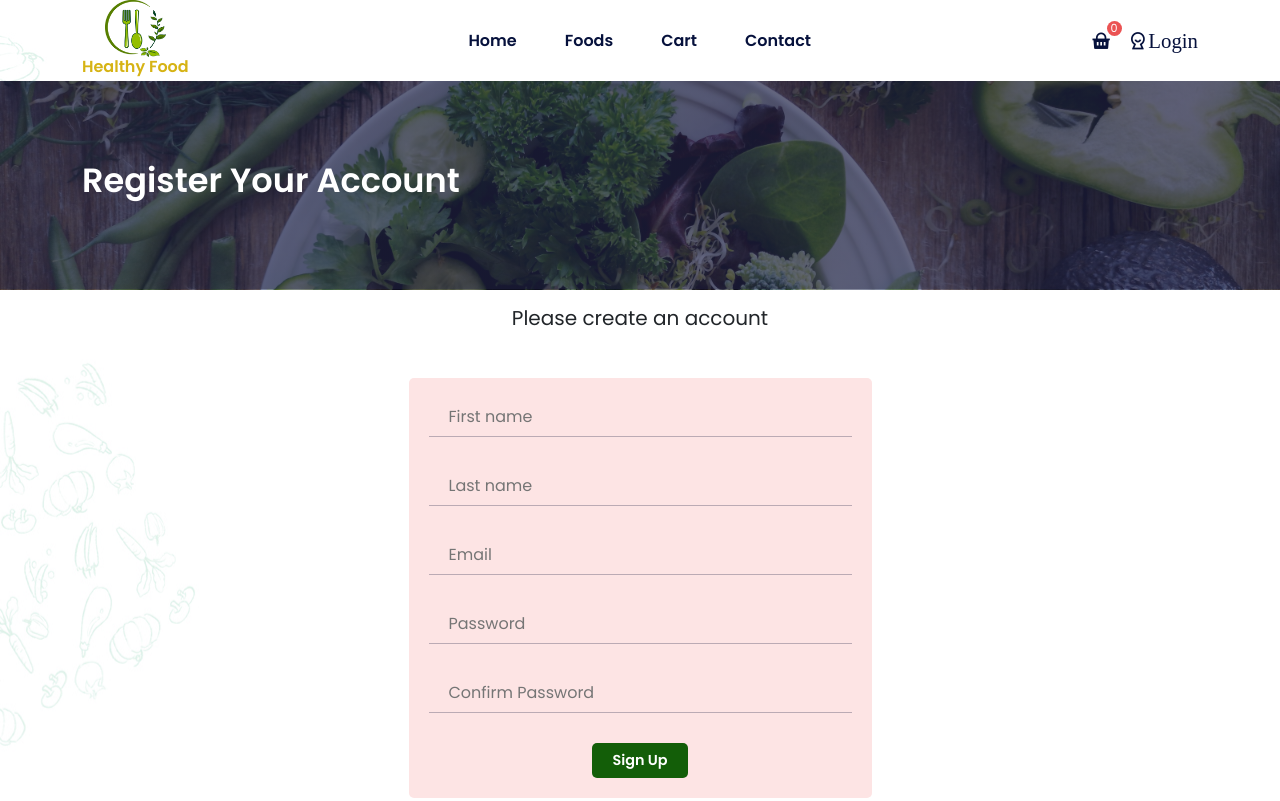
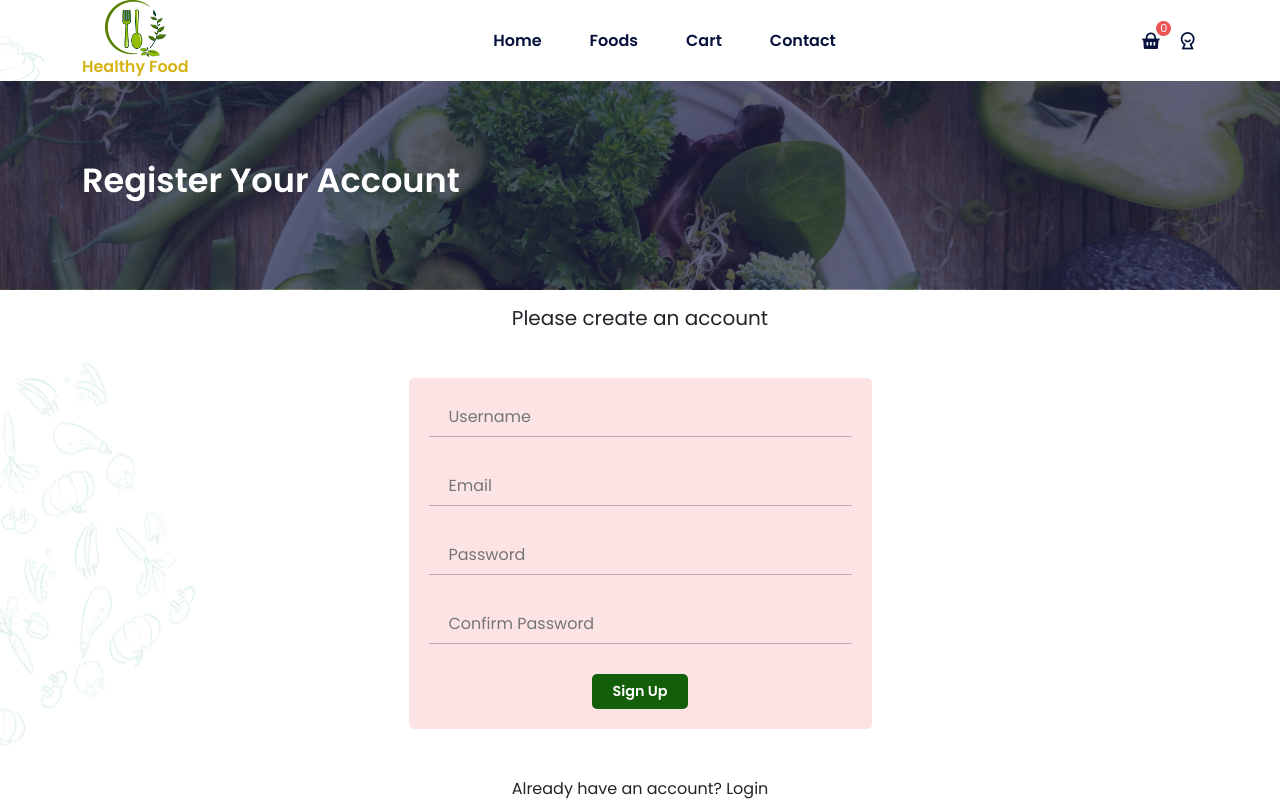
Before and after one commit to hagonin/food-order-reactjs-firebase, a React (Create React App) app: page /register in a window 1280 px wide. Shown: the top 801 px of the page. Built offline with nearby package versions, Linux system fonts and the light colour scheme; a web font is replaced by a local one.

Commit message:
fix auth

```diff
--- /dev/null
+++ b/src/API.js
@@ -0,0 +1 @@
+// const api = fde7b4e8750a4aa692729cc684e59697;
--- a/src/components/Header/Header.js
+++ b/src/components/Header/Header.js
@@ -5,7 +5,7 @@ import { Container } from 'reactstrap';
 import logo from '../../assets/images/logo.png';
 import { cartUiActions } from '../../store/shopping-cart/cartUiSlice';
 import '../../globalstyles/header.css';
-import { reset, logout } from '../../store/auth/authSlice';
+import { authActions, logout } from '../../store/auth/authSlice';
 
 const nav_link = [
 	{ display: 'Home', path: '/home' },
@@ -33,7 +33,7 @@ export default function Header() {
 
 	const onLogout = () => {
 		dispatch(logout());
-		dispatch(reset());
+		dispatch(authActions.reset());
 		navigate('/home');
 	};
 
@@ -91,7 +91,7 @@ export default function Header() {
 						) : (
 							<span className="user">
 								<Link to="/login">
-									<i className="ri-user-5-line">Login</i>
+									<i className="ri-user-5-line"></i>
 								</Link>
 							</span>
 						)}
--- a/src/globalstyles/header.css
+++ b/src/globalstyles/header.css
@@ -129,6 +129,9 @@
 }
 
 @media only screen and (max-width: 768px) {
+	.navigation {
+		width: 0;
+	}
 	.header {
 		width: 100%;
 		height: 80px;
--- a/src/pages/Login.js
+++ b/src/pages/Login.js
@@ -5,11 +5,11 @@ import { useDispatch, useSelector } from 'react-redux';
 
 import Title from '../components/Title/Title';
 import CommonSection from '../components/UI/common-section/CommonSection';
-import { reset, login } from '../store/auth/authSlice';
+import {authActions, login} from '../store/auth/authSlice';
 import Spinner from '../components/Spinner/Spinner';
 
 const Login = () => {
-	const loginNameRef = useRef();
+	const loginMailRef = useRef();
 	const loginPasswordRef = useRef();
 
 	const navigate = useNavigate();
@@ -21,21 +21,21 @@ const Login = () => {
 
 	useEffect(() => {
 		if (isError) {
-			console.log("Error, try to find the solution!");;
+			console.log('Error, try to find the solution!');
 		}
 
 		if (isSuccess || user) {
 			navigate('/home');
 		}
 
-		dispatch(reset());
+		dispatch(authActions.reset());
 	}, [user, isError, isSuccess, message, navigate, dispatch]);
 
 	const submitHandler = (e) => {
 		e.preventDefault();
 
 		const userData = {
-			loginNameRef,
+			loginMailRef,
 			loginPasswordRef,
 		};
 
@@ -44,7 +44,7 @@ const Login = () => {
 
 	if (isLoading) {
 		return <Spinner />;
-	};
+	}
 
 	return (
 		<Title title="Login">
@@ -59,7 +59,7 @@ const Login = () => {
 										type="email"
 										placeholder="Email"
 										required
-										ref={loginNameRef}
+										ref={loginMailRef}
 									/>
 								</div>
 								<div className="form__group">
--- a/src/pages/Register.js
+++ b/src/pages/Register.js
@@ -4,19 +4,18 @@ import CommonSection from '../components/UI/common-section/CommonSection';
 import { Container, Row, Col } from 'reactstrap';
 import { Link, useNavigate } from 'react-router-dom';
 import { useDispatch, useSelector } from 'react-redux';
-import { reset, register } from '../store/auth/authSlice';
+import { authActions, register } from '../store/auth/authSlice';
 import Spinner from '../components/Spinner/Spinner';
 
 const Register = () => {
 	const [formData, setFormData] = useState({
-		firstName: '',
-		lastName: '',
+		username:'',
 		email: '',
 		password: '',
 		confirmPassword: '',
 	});
 
-	const { firstName, lastName, email, password, confirmPassword } = formData;
+	const { username, email, password, confirmPassword } = formData;
 	const navigate = useNavigate();
 	const dispatch = useDispatch();
 
@@ -31,7 +30,7 @@ const Register = () => {
 		if (isSuccess || user) {
 			navigate('/home');
 
-			dispatch(reset());
+			dispatch(authActions.reset());
 		}
 	}, [user, isError, isSuccess, message, navigate, dispatch]);
 
@@ -49,8 +48,7 @@ const Register = () => {
 			console.log('Passwords do not match');
 		} else {
 			const userData = {
-				firstName,
-				lastName,
+				username,
 				email,
 				password,
 				confirmPassword,
@@ -75,20 +73,10 @@ const Register = () => {
 								<div className="form__group">
 									<input
 										type="text"
-										placeholder="First name"
+										placeholder="Username"
 										required
-										name="firstName"
-										value={firstName}
-										onChange={handleChange}
-									/>
-								</div>
-								<div className="form__group">
-									<input
-										type="text"
-										placeholder="Last name"
-										required
-										name="lastName"
-										value={lastName}
+										name="username"
+										value={username}
 										onChange={handleChange}
 									/>
 								</div>
--- a/src/store/auth/authService.js
+++ b/src/store/auth/authService.js
@@ -12,12 +12,11 @@ const register = async (userData) => {
 	return response.data;
 };
 // Login user
-const login = async (userData) => {
+const login = async (email, password) => {
 	const response = await axios.post(
 		'https://identitytoolkit.googleapis.com/v1/accounts:signInWithPassword?key=AIzaSyDI3asXL7nJIx1Aio1Y_dgOfj-Xpw3zXJY',
-		userData
+		{ email, password }
 	);
-
 	if (response.data) {
 		localStorage.setItem('user', JSON.stringify(response.data));
 	}
--- a/src/store/auth/authSlice.js
+++ b/src/store/auth/authSlice.js
@@ -15,7 +15,7 @@ const initialState = {
 
 // Register user
 export const register = createAsyncThunk(
-	'user/register',
+	'auth/register',
 	async (user, thunkAPI) => {
 		try {
 			return await authService.register(user);
@@ -31,27 +31,26 @@ export const register = createAsyncThunk(
 // Login user
 export const login = createAsyncThunk('auth/login', async (user, thunkAPI) => {
 	try {
-    return await authService.login(user)
+		return await authService.login(user);
 	} catch (error) {
 		const message =
 			(error.response && error.response.data && error.response.data.message) ||
 			error.message ||
-      error.toString()
-    return thunkAPI.rejectWithValue(message)
+			error.toString();
+		return thunkAPI.rejectWithValue(message);
 	}
-})
+});
 
 // Logout user
 export const logout = createAsyncThunk('auth/logout', async () => {
-  authService.logout()
-})
+	authService.logout();
+});
 
 const authSlice = createSlice({
 	name: 'auth',
 	initialState,
 	reducers: {
 		reset: (state) => {
-			// state.userToken = null;
 			state.isLoading = false;
 			state.isError = false;
 			state.isSuccess = false;
@@ -90,5 +89,5 @@ const authSlice = createSlice({
 			});
 	},
 });
-export const {reset} = authSlice.actions;
+export const authActions= authSlice.actions;
 export default authSlice;
--- a/src/store/index.js
+++ b/src/store/index.js
@@ -2,7 +2,6 @@ import { configureStore } from "@reduxjs/toolkit";
 import cartSlice from "./shopping-cart/cartSlice";
 import cartUiSlice from "./shopping-cart/cartUiSlice";
 import authSlice from "./auth/authSlice";
-
 const store = configureStore({
     reducer: {
         cart: cartSlice.reducer,
```
Also changed, not shown: src/components/UI/products/ProductCard.js (+1 -16 lines). Lines whose indentation alone changed are shown as unchanged.
